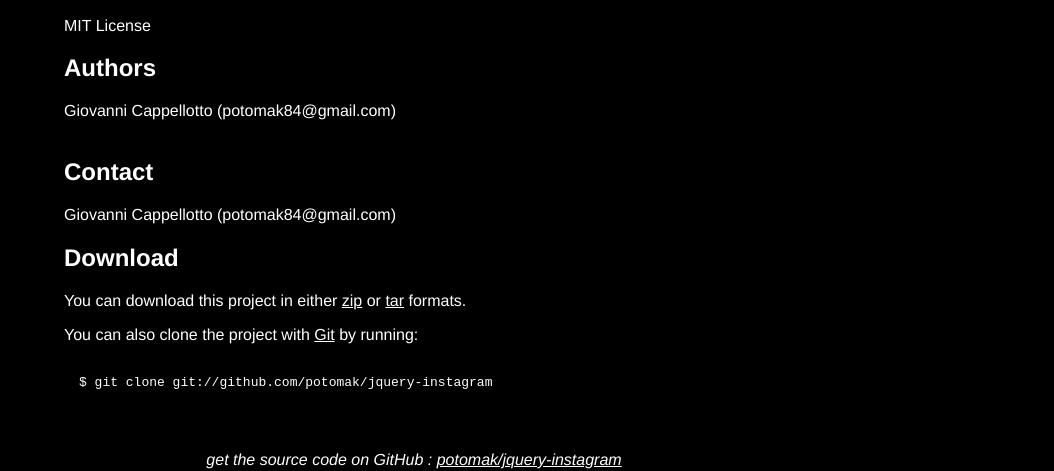
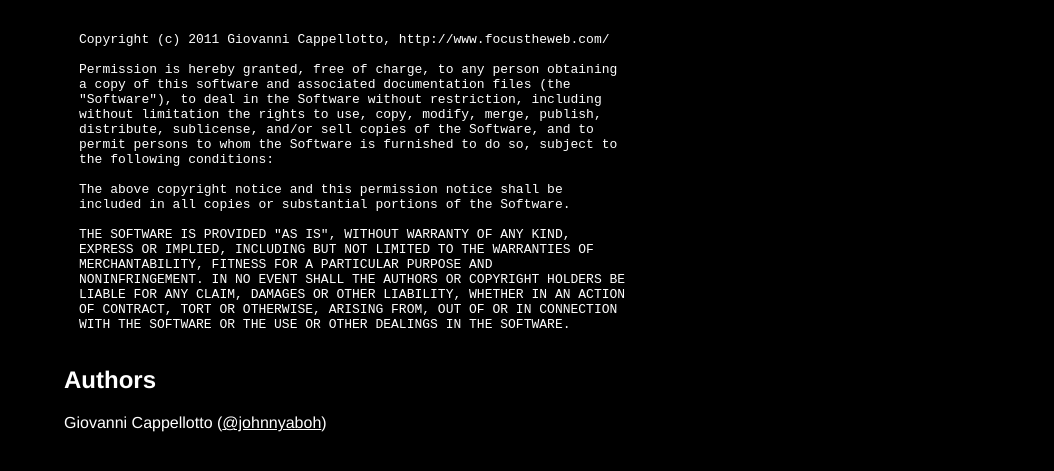
Before and after one commit to potomak/jquery-instagram, a plain HTML site: page index.html in a window 1280 px wide. Shown: the part 332-803 px from the top of the page, without its empty margins (226-1280 px from the left). Drawn offline with Linux system fonts and the light colour scheme.

Commit message:
update index page
add MIT license
update contact info
update ribbon image

```diff
--- a/index.html
+++ b/index.html
@@ -31,7 +31,7 @@
 </head>
 
 <body>
-  <a href="http://github.com/potomak/jquery-instagram"><img style="position: absolute; top: 0; right: 0; border: 0;" src="http://s3.amazonaws.com/github/ribbons/forkme_right_darkblue_121621.png" alt="Fork me on GitHub" /></a>
+  <a href="http://github.com/potomak/jquery-instagram"><img style="position: absolute; top: 0; right: 0; border: 0;" src="https://d3nwyuy0nl342s.cloudfront.net/img/4c7dc970b89fd04b81c8e221ba88ff99a06c6b61/687474703a2f2f73332e616d617a6f6e6177732e636f6d2f6769746875622f726962626f6e732f666f726b6d655f72696768745f77686974655f6666666666662e706e67" alt="Fork me on GitHub" /></a>
 
   <div id="container">
 
@@ -50,13 +50,33 @@
     </div>
 
     <p>A simple jQuery plugin to show a list of Instagram photos.</p><h2>License</h2>
-<p>MIT License</p>
+<pre>Copyright (c) 2011 Giovanni Cappellotto, http://www.focustheweb.com/
+
+Permission is hereby granted, free of charge, to any person obtaining
+a copy of this software and associated documentation files (the
+"Software"), to deal in the Software without restriction, including
+without limitation the rights to use, copy, modify, merge, publish,
+distribute, sublicense, and/or sell copies of the Software, and to
+permit persons to whom the Software is furnished to do so, subject to
+the following conditions:
+
+The above copyright notice and this permission notice shall be
+included in all copies or substantial portions of the Software.
+
+THE SOFTWARE IS PROVIDED "AS IS", WITHOUT WARRANTY OF ANY KIND,
+EXPRESS OR IMPLIED, INCLUDING BUT NOT LIMITED TO THE WARRANTIES OF
+MERCHANTABILITY, FITNESS FOR A PARTICULAR PURPOSE AND
+NONINFRINGEMENT. IN NO EVENT SHALL THE AUTHORS OR COPYRIGHT HOLDERS BE
+LIABLE FOR ANY CLAIM, DAMAGES OR OTHER LIABILITY, WHETHER IN AN ACTION
+OF CONTRACT, TORT OR OTHERWISE, ARISING FROM, OUT OF OR IN CONNECTION
+WITH THE SOFTWARE OR THE USE OR OTHER DEALINGS IN THE SOFTWARE.
+</pre>
 <h2>Authors</h2>
-<p>Giovanni Cappellotto (potomak84@gmail.com)
+<p>Giovanni Cappellotto (<a href="http://twitter.com/johnnyaboh">@johnnyaboh</a>)
 <br/>
 <br/>      </p>
 <h2>Contact</h2>
-<p>Giovanni Cappellotto (potomak84@gmail.com)
+<p>Giovanni Cappellotto (<a href="http://twitter.com/johnnyaboh">@johnnyaboh</a>)
 <br/>      </p>
 
 
```
